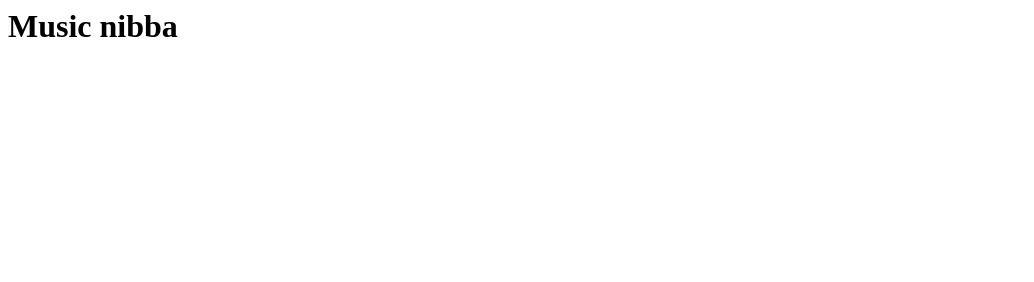
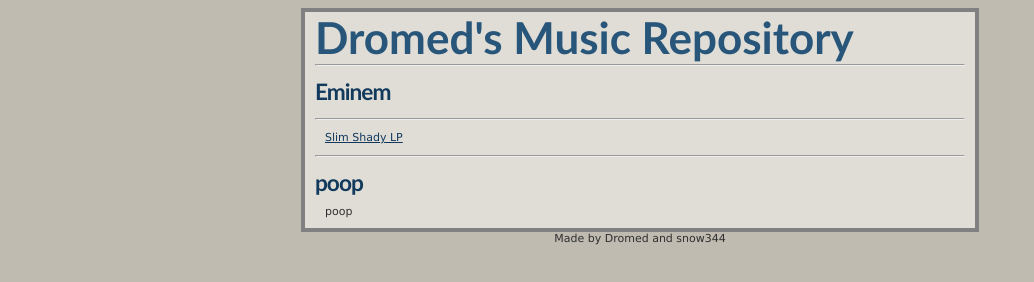
Before and after one commit to dromed/dromed.github.io, a plain HTML site: page index.html in a window 1280 px wide. Shown: the whole page, without its empty margins (0-1034 px from the left). Drawn offline with Linux system fonts and the light colour scheme.

Commit message:
new sexy stylesheet

```diff
--- a/index.html
+++ b/index.html
@@ -1,13 +1,29 @@
-<!-- Open Graph data -->
-<meta charset="utf-8">
-<meta property="og:type" content="website">
-<meta property="og:title" content="ay">
-<meta property="og:description" content="lol">
-<meta name="theme-color" content="#43B581">
+<html>
+<head>
+<meta http-equiv="Content-Type" content="text/html; charset=utf-8" />
+<title>Dromed's Music Repository</title>
+<link href="main.css" rel="stylesheet" type="text/css" />
+</head>
 
-<!-- Actual website code -->
-<html>
 <body>
-<h1>Music nibba</h1>
+<div id="container">
+
+<div class="title">Dromed's Music Repository</div>
+
+
+<hr>
+
+
+<div class="subtitle">Eminem</div>
+<hr>
+<div class="text"><a href="files/slimshady.zip">Slim Shady LP</a></div>
+<hr>
+
+<div class="subtitle">poop</div>
+<div class="text">poop</div>
+</div>
+
+Made by Dromed and snow344
+
 </body>
 </html>
--- /dev/null
+++ b/main.css
@@ -0,0 +1,60 @@
+body {
+
+font: 11px Verdana, Helvetica, sans-serif;
+color: #303030;
+background-color: #BFBBB0;
+text-align: center;
+
+}
+
+a { color: #12395D; }
+a:hover { color: #011AaB; }
+
+#container {
+
+width: 650px;
+background-color: #E0DDD6;
+border: 4px solid #808080;
+margin: 0px auto;
+text-align: justify;
+padding: 10px;
+
+}
+
+#container HR {
+  margin-top: 1em;
+  margin-bottom: 1em;
+}
+
+#container .title {
+font-family:trebuchet ms;
+font-size:33pt;
+font-weight:bold;
+line-height:23pt;
+color: #28567A;
+}
+
+#container .subtitle {
+font-family:trebuchet ms;
+font-size:17pt;
+font-weight:bold;
+line-height:23pt;
+color: #123A5D;;
+margin:0px 0px 6px 0px;
+letter-spacing:-1px;
+}
+
+#container .subsubtitle {
+font-family:trebuchet ms;
+font-size:13pt;
+font-weight:bold;
+line-height:23pt;
+color: #123A5D;;
+margin:0px 0px 6px 0px;
+letter-spacing:-1px;
+}
+
+
+#container .text {
+margin-left: 10px;
+}
```
